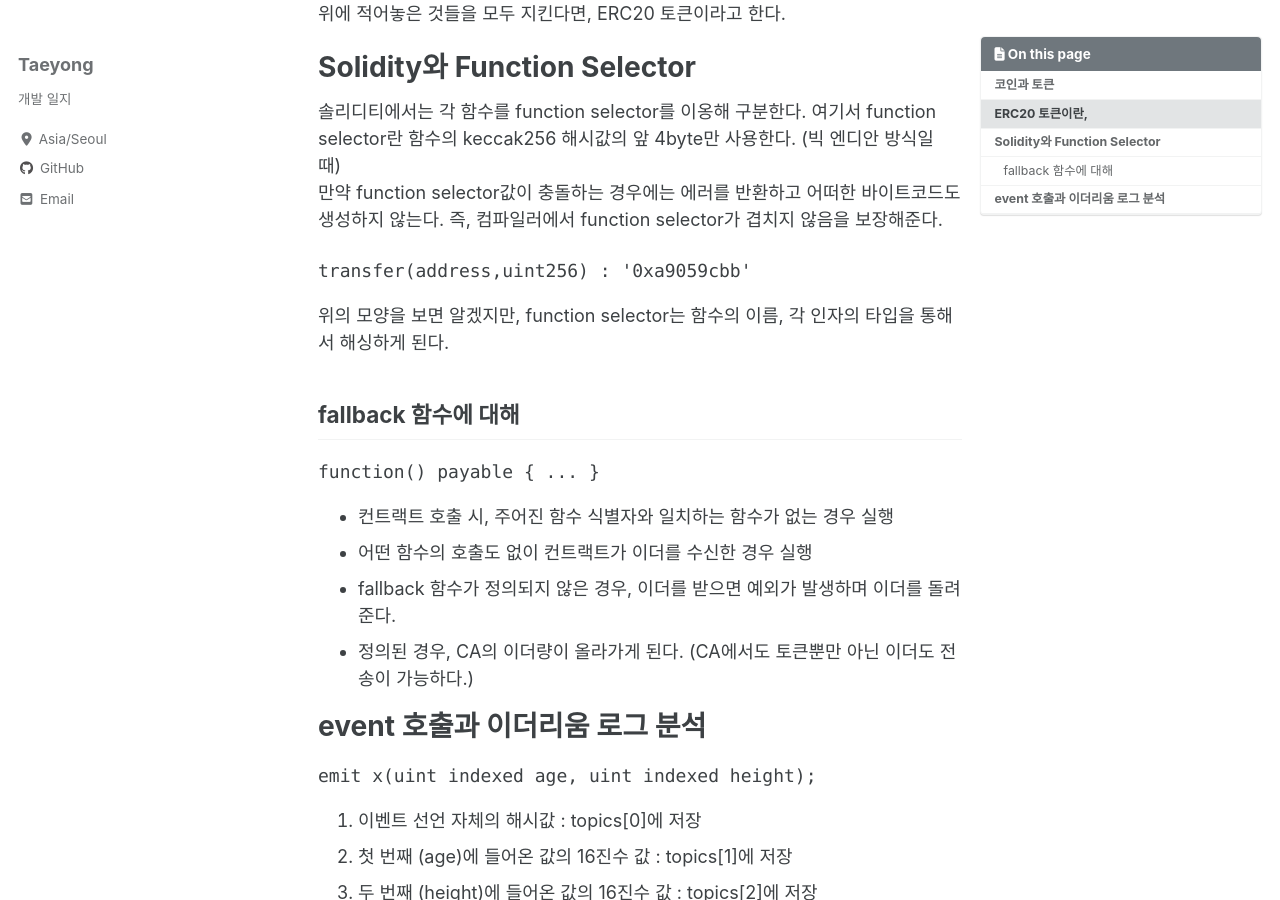
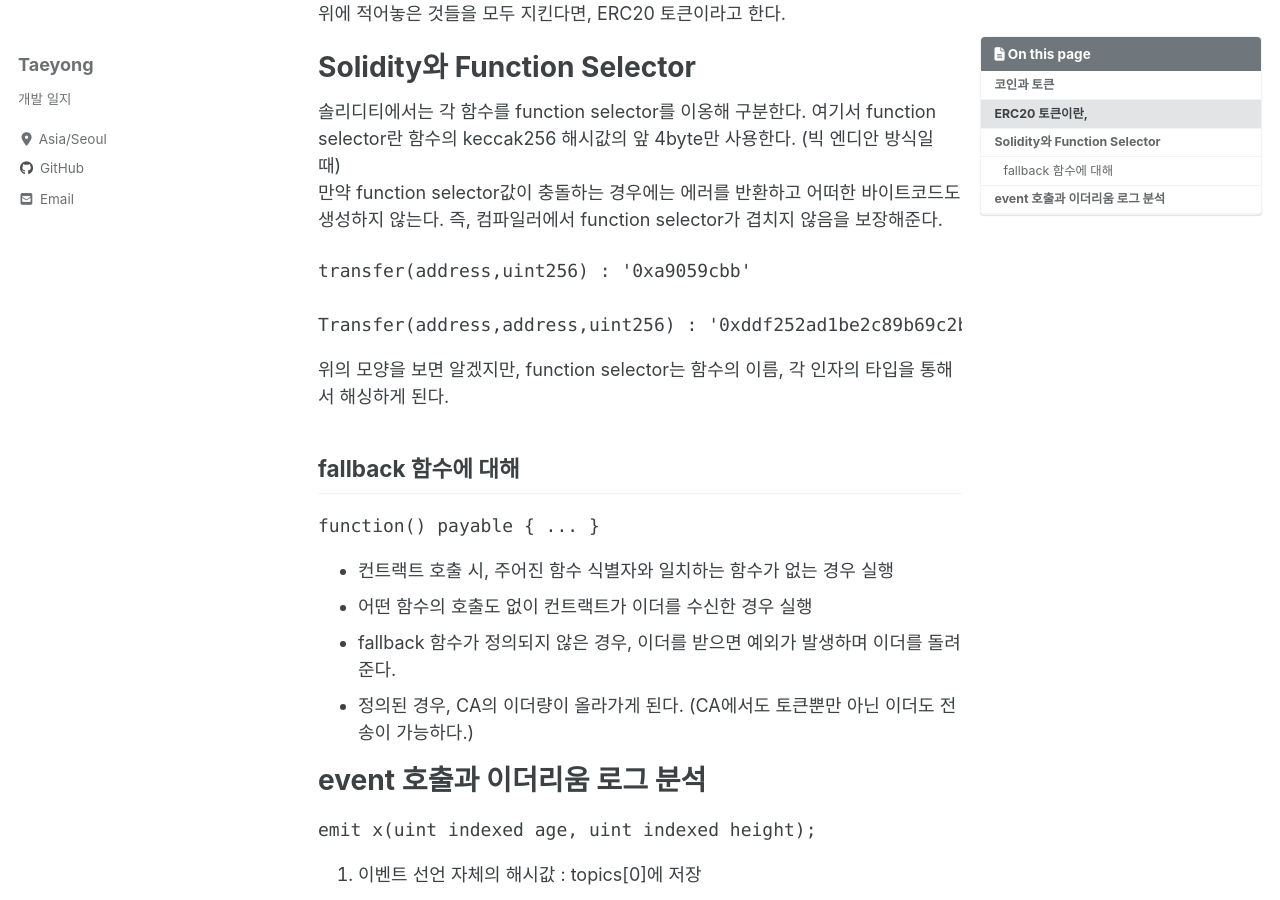
Before and after one commit to TaeYongHwang/TaeYongHwang.github.io, a Jekyll site: the page built from _posts/ethereum/2020-06-02-ethereum-erc20-function-selector.markdown, in a window 1280 px wide and 900 px high, scrolled down 890 px. Built offline with Jekyll 4.4.1, drawn with Linux system fonts in a browser that asks for light colours; cached includes are drawn as plain includes; nearby versions of some CDN libraries.

Commit message:
function selector

````diff
--- a/_posts/ethereum/2020-06-02-ethereum-erc20-function-selector.markdown
+++ b/_posts/ethereum/2020-06-02-ethereum-erc20-function-selector.markdown
@@ -33,6 +33,8 @@ categories: Ethereum
  만약 function selector값이 충돌하는 경우에는 에러를 반환하고 어떠한 바이트코드도 생성하지 않는다. 즉, 컴파일러에서 function selector가 겹치지 않음을 보장해준다.
  ```solidity
 transfer(address,uint256) : '0xa9059cbb'
+
+Transfer(address,address,uint256) : '0xddf252ad1be2c89b69c2b068fc378daa952ba7f163c4a11628f55a4df523b3ef'
 ```
  위의 모양을 보면 알겠지만, function selector는 함수의 이름, 각 인자의 타입을 통해서 해싱하게 된다.
 
@@ -60,6 +62,7 @@ indexed가 붙지 않는 변수에 대해서는 data 영역에 저장된다.
 ```solidity
 event Transfer(address indexed from, address indexed to, uint tokens);
 ```
+
 1. Transfer 이벤트 자체의 해시값이 topics[0]에 저장된다.
 2. 특정 토큰에 대한 송신자 (from)가 topics[1]에 저장된다.
 3. 특정 토큰에 대한 수신자 (to)가 topics[2]에 저장된다.
````
